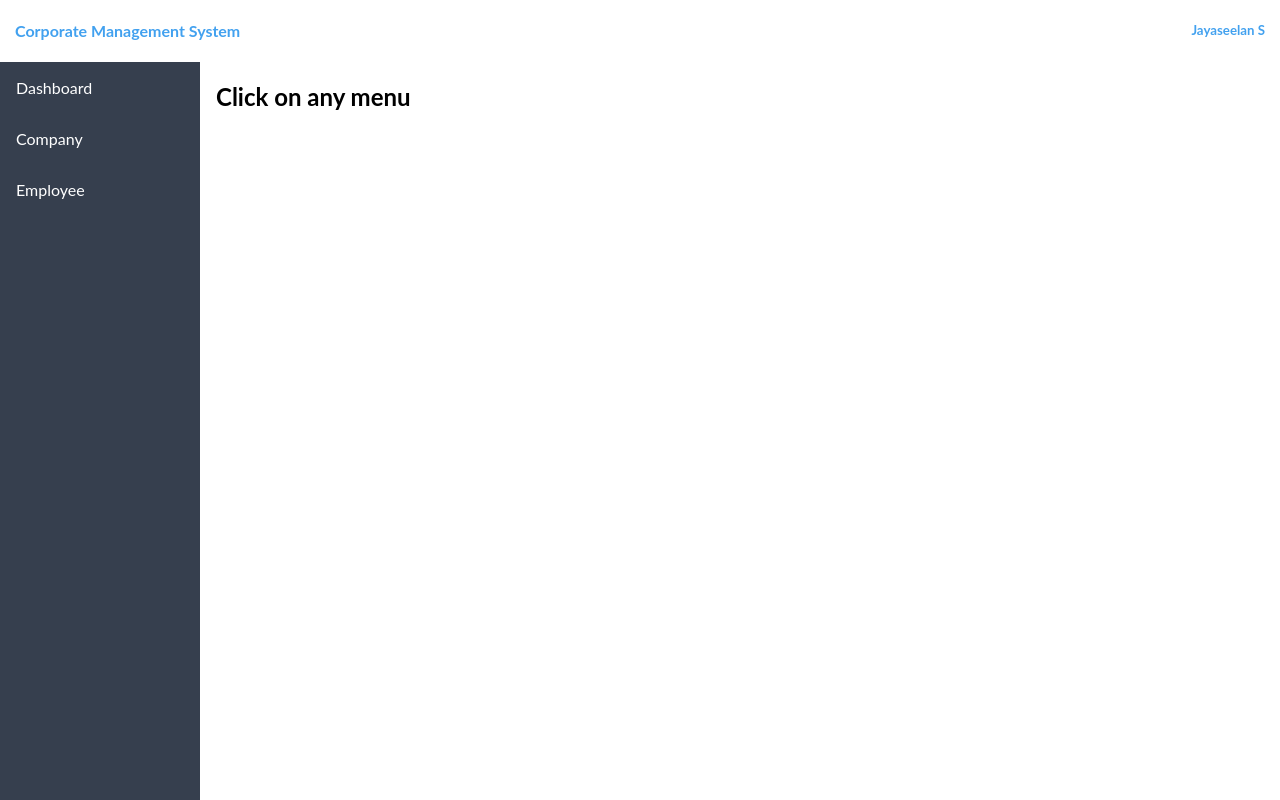
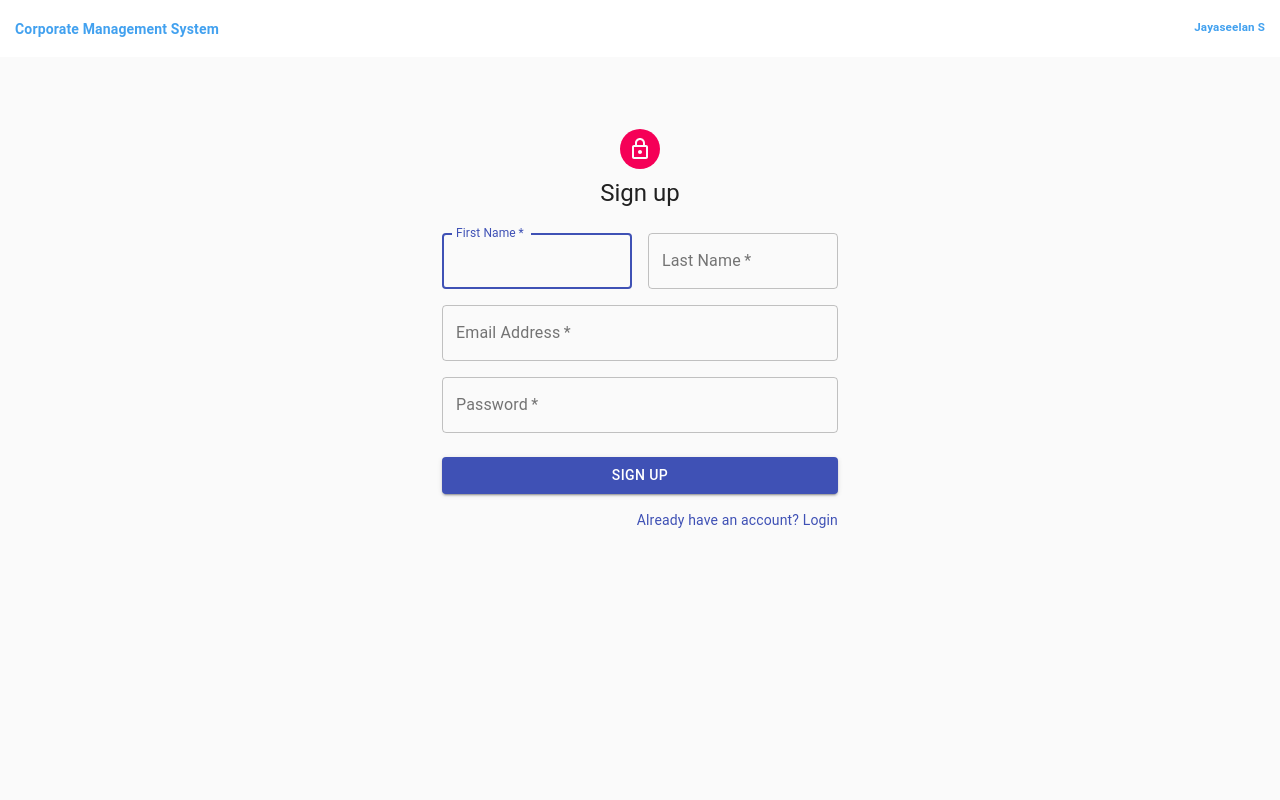
Before and after one commit to jayaseelan-dev/cms-reactjs, a React (Create React App) app: page /sign-up in a window 1280 px wide. Built offline with nearby package versions, Linux system fonts and the light colour scheme; the HTML template or start-up script is replaced by a standard one.

Commit message:
Login form and registration form created using material ui

```diff
--- a/package.json
+++ b/package.json
@@ -6,7 +6,9 @@
     "react": "latest",
     "react-dom": "latest",
     "react-scripts": "latest",
-    "react-router-dom": "latest"
+    "react-router-dom": "latest",
+    "@material-ui/core": "latest",
+    "@material-ui/icons": "latest"
   },
   "scripts": {
     "start": "react-scripts start",
--- a/src/App.css
+++ b/src/App.css
@@ -12,8 +12,8 @@
 .app-header {
   display: flex;
   justify-content: space-between;
-  margin-left: 15px;
-  margin-right: 15px;
+  padding-left: 15px;
+  padding-right: 15px;
 }
 
 .app-footer {
--- a/src/App.js
+++ b/src/App.js
@@ -1,11 +1,13 @@
 import React from 'react';
-import { BrowserRouter, NavLink, Switch, Route } from 'react-router-dom';
+import { BrowserRouter, NavLink, Switch, Route, Redirect } from 'react-router-dom';
 
 import './App.css';
 
 import CompanyList from './Company/CompanyList';
 import EmployeeList from './Employee/EmployeeList';
 import DashboardDetails from './Dashboard/DashboardDetails';
+import SignUp from './UserAccount/SignUp';
+import Login from './UserAccount/Login';
 
 function App() {
   return (
@@ -19,6 +21,13 @@
       {/* BODY CONTENT */}
       <section className="app-body">
         <BrowserRouter>
+          <Switch>
+            <Route exact path='/' component={()=>(<Redirect to='/login'/>)}/>
+            <Route path="/login" component={Login} />
+            <Route path="/sign-up" component={SignUp} />
+          </Switch>
+        </BrowserRouter>
+        {/* <BrowserRouter>
           <section className="sidebar">
             <NavLink to="/dashboard-details" activeClassName="active">Dashboard</NavLink>
             <NavLink to="/company-details" activeClassName="active">Company</NavLink>
@@ -30,14 +39,10 @@
               <Route path="/dashboard-details" component={DashboardDetails}/>
               <Route path="/company-details" component={CompanyList}/>
               <Route path="/employee-details" component={EmployeeList}/>
-              <Route path="/">
-                <h2>Click on any menu</h2>
-              </Route>
             </Switch>
           </section>
-        </BrowserRouter>
+        </BrowserRouter> */}
       </section>
-
     </div>
   );
 }
--- /dev/null
+++ b/src/Footer/Footer.js
@@ -0,0 +1,18 @@
+import React from 'react';
+import { Typography } from '@material-ui/core';
+import { Link } from 'react-router-dom';
+
+function Footer() {
+    return (
+      <Typography variant="body2" color="textSecondary" align="center">
+        {'Copyright © '}
+        <Link color="inherit" href="">
+          CMS
+        </Link>{' '}
+        {new Date().getFullYear()}
+        {'.'}
+      </Typography>
+    );
+}
+
+export default Footer;
--- /dev/null
+++ b/src/UserAccount/Login.js
@@ -0,0 +1,98 @@
+import React from 'react';
+import Avatar from '@material-ui/core/Avatar';
+import Button from '@material-ui/core/Button';
+import CssBaseline from '@material-ui/core/CssBaseline';
+import TextField from '@material-ui/core/TextField';
+import Link from '@material-ui/core/Link';
+import Grid from '@material-ui/core/Grid';
+import Box from '@material-ui/core/Box';
+import LockOutlinedIcon from '@material-ui/icons/LockOutlined';
+import Typography from '@material-ui/core/Typography';
+import { makeStyles } from '@material-ui/core/styles';
+import Container from '@material-ui/core/Container';
+import Footer from '../Footer/Footer';
+
+const useStyles = makeStyles((theme) => ({
+  paper: {
+    marginTop: theme.spacing(8),
+    display: 'flex',
+    flexDirection: 'column',
+    alignItems: 'center',
+  },
+  avatar: {
+    margin: theme.spacing(1),
+    backgroundColor: theme.palette.secondary.main,
+  },
+  form: {
+    width: '100%', // Fix IE 11 issue.
+    marginTop: theme.spacing(3),
+  },
+  submit: {
+    margin: theme.spacing(3, 0, 2),
+  },
+}));
+
+export default function Login() {
+  const classes = useStyles();
+
+  return (
+    <Container component="main" maxWidth="xs">
+      <CssBaseline />
+      <div className={classes.paper}>
+        <Avatar className={classes.avatar}>
+          <LockOutlinedIcon />
+        </Avatar>
+        <Typography component="h1" variant="h5">
+          Login
+        </Typography>
+        <form className={classes.form} noValidate>
+          <Grid container spacing={2}>
+            <Grid item xs={12}>
+              <TextField
+                variant="outlined"
+                required
+                fullWidth
+                id="email"
+                label="Email Address"
+                name="email"
+                autoComplete="email"
+                autoFocus
+              />
+            </Grid>
+            <Grid item xs={12}>
+              <TextField
+                variant="outlined"
+                required
+                fullWidth
+                name="password"
+                label="Password"
+                type="password"
+                id="password"
+                autoComplete="current-password"
+              />
+            </Grid>
+          </Grid>
+          <Button
+            type="submit"
+            fullWidth
+            variant="contained"
+            color="primary"
+            className={classes.submit}
+          >
+            Login
+          </Button>
+          <Grid container justify="flex-end">
+            <Grid item>
+              <Link href="/sign-up" variant="body2">
+                Don't have an account? Sign Up
+              </Link>
+            </Grid>
+          </Grid>
+        </form>
+      </div>
+      <Box mt={5}>
+        <Footer />
+      </Box>
+    </Container>
+  );
+}
--- /dev/null
+++ b/src/UserAccount/SignUp.js
@@ -0,0 +1,116 @@
+import React from 'react';
+import Avatar from '@material-ui/core/Avatar';
+import Button from '@material-ui/core/Button';
+import CssBaseline from '@material-ui/core/CssBaseline';
+import TextField from '@material-ui/core/TextField';
+import Link from '@material-ui/core/Link';
+import Grid from '@material-ui/core/Grid';
+import Box from '@material-ui/core/Box';
+import LockOutlinedIcon from '@material-ui/icons/LockOutlined';
+import Typography from '@material-ui/core/Typography';
+import { makeStyles } from '@material-ui/core/styles';
+import Container from '@material-ui/core/Container';
+
+const useStyles = makeStyles((theme) => ({
+  paper: {
+    marginTop: theme.spacing(8),
+    display: 'flex',
+    flexDirection: 'column',
+    alignItems: 'center',
+  },
+  avatar: {
+    margin: theme.spacing(1),
+    backgroundColor: theme.palette.secondary.main,
+  },
+  form: {
+    width: '100%', // Fix IE 11 issue.
+    marginTop: theme.spacing(3),
+  },
+  submit: {
+    margin: theme.spacing(3, 0, 2),
+  },
+}));
+
+export default function SignUp() {
+  const classes = useStyles();
+
+  return (
+    <Container component="main" maxWidth="xs">
+      <CssBaseline />
+      <div className={classes.paper}>
+        <Avatar className={classes.avatar}>
+          <LockOutlinedIcon />
+        </Avatar>
+        <Typography component="h1" variant="h5">
+          Sign up
+        </Typography>
+        <form className={classes.form} noValidate>
+          <Grid container spacing={2}>
+            <Grid item xs={12} sm={6}>
+              <TextField
+                autoComplete="fname"
+                name="firstName"
+                variant="outlined"
+                required
+                fullWidth
+                id="firstName"
+                label="First Name"
+                autoFocus
+              />
+            </Grid>
+            <Grid item xs={12} sm={6}>
+              <TextField
+                variant="outlined"
+                required
+                fullWidth
+                id="lastName"
+                label="Last Name"
+                name="lastName"
+                autoComplete="lname"
+              />
+            </Grid>
+            <Grid item xs={12}>
+              <TextField
+                variant="outlined"
+                required
+                fullWidth
+                id="email"
+                label="Email Address"
+                name="email"
+                autoComplete="email"
+              />
+            </Grid>
+            <Grid item xs={12}>
+              <TextField
+                variant="outlined"
+                required
+                fullWidth
+                name="password"
+                label="Password"
+                type="password"
+                id="password"
+                autoComplete="current-password"
+              />
+            </Grid>
+          </Grid>
+          <Button
+            type="submit"
+            fullWidth
+            variant="contained"
+            color="primary"
+            className={classes.submit}
+          >
+            Sign Up
+          </Button>
+          <Grid container justify="flex-end">
+            <Grid item>
+              <Link href="/login" variant="body2">
+                Already have an account? Login
+              </Link>
+            </Grid>
+          </Grid>
+        </form>
+      </div>
+    </Container>
+  );
+}
```
Also changed, not shown: 1 other file (tests, documents, lock files or other folders).
